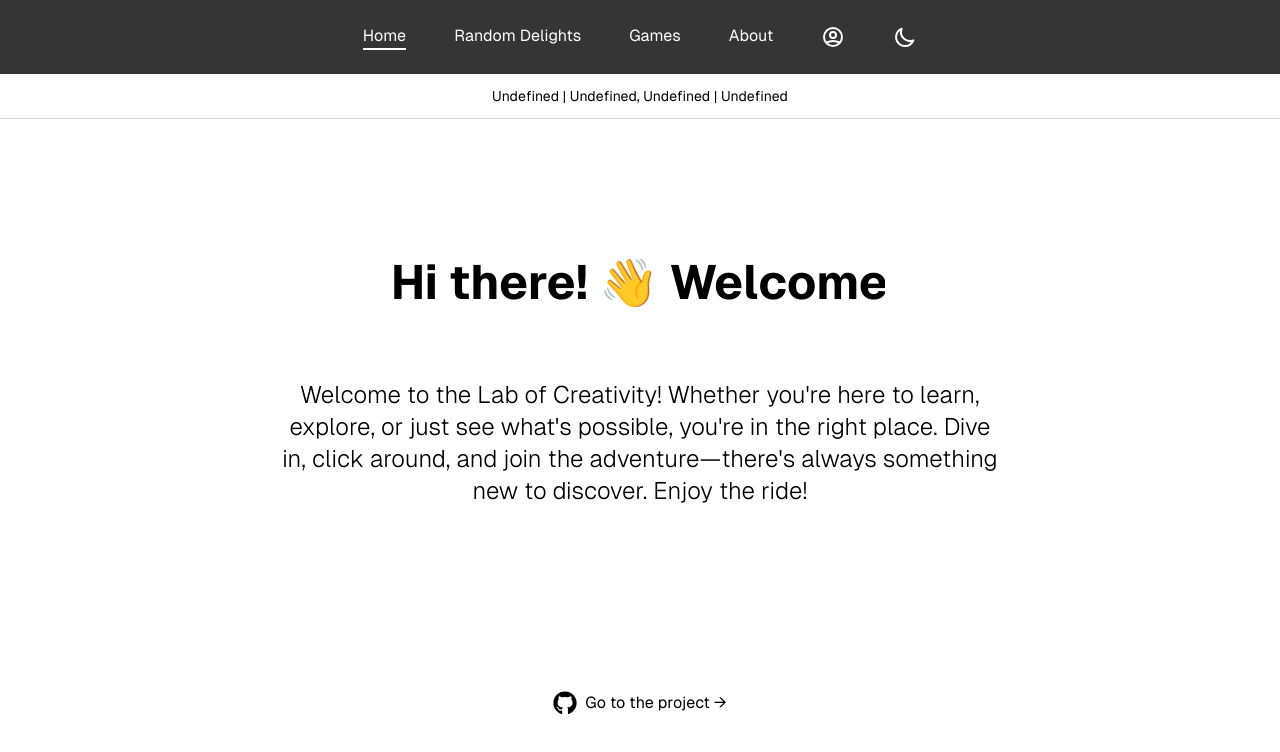
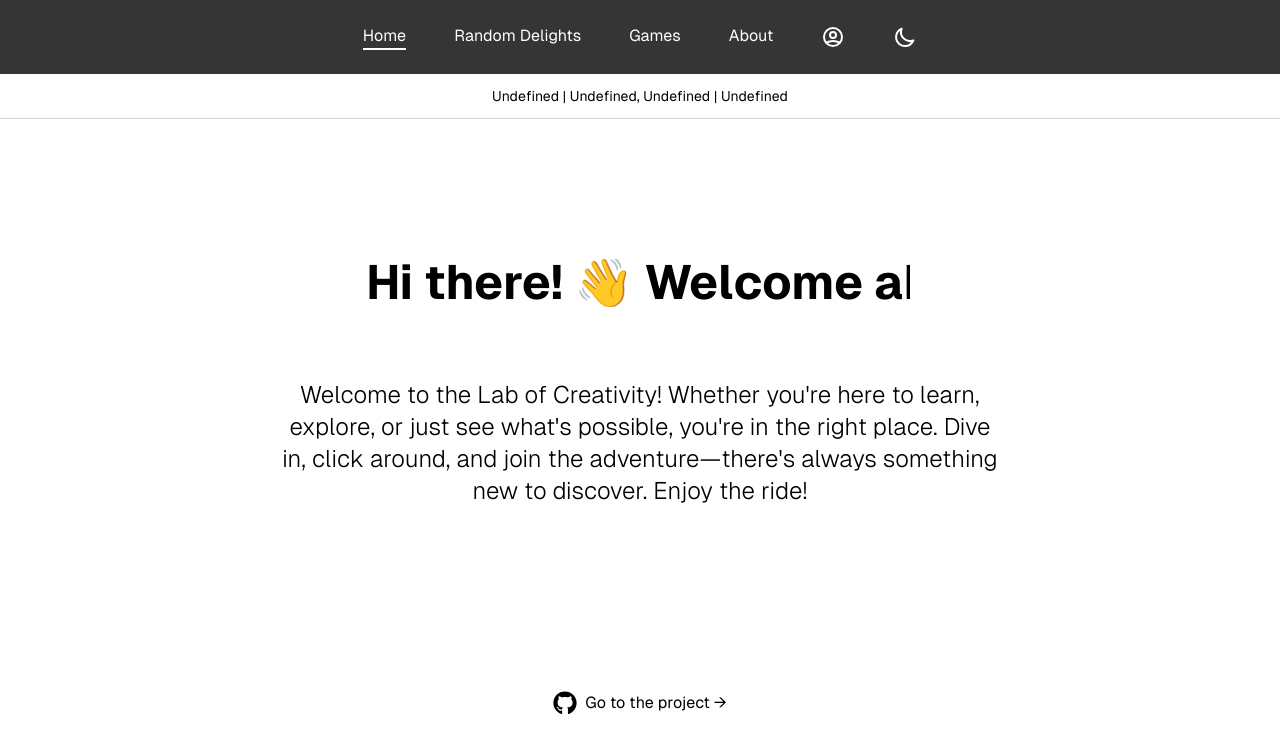
Before and after one commit to AtheeshRathnaweera/nextjs-handson-app, a Next.js app: page / in a window 1280 px wide. Shown: the top 752 px of the page. Built offline with nearby package versions, Linux system fonts and the light colour scheme.

Commit message:
bugfix: fix the final character of the greeting message not showing issue

```diff
--- a/tailwind.config.ts
+++ b/tailwind.config.ts
@@ -19,7 +19,7 @@ const config: Config = {
             visibility: "hidden"
           },
           "100%": {
-            width: "100%"
+            width: "110%"
           }
         },
         blink: {
```
